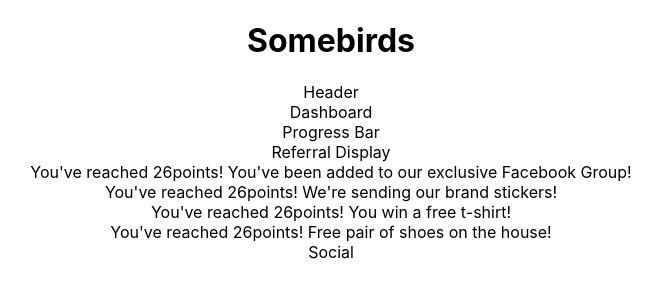
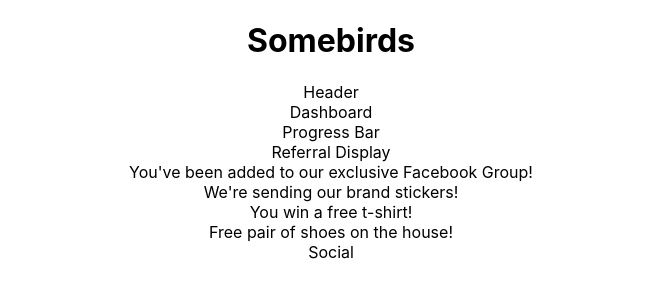
Before and after one commit to wan-li-va/ReferralApp, a React (Create React App) app: page / in a window 1280 px wide. Shown: the top 300 px of the page, without its empty margins (309-971 px from the left). Built offline with nearby package versions, Linux system fonts and the light colour scheme; no server answers.

Commit message:
rewards pt 2

```diff
--- a/src/components/Dashboard.js
+++ b/src/components/Dashboard.js
@@ -45,10 +45,10 @@
         */
 
        const rewards = [
-        "You've reached " + this.state.numReferrals + "points! You've been added to our exclusive Facebook Group!" ,
-        "You've reached " + this.state.numReferrals + "points! We're sending our brand stickers!",
-        "You've reached " + this.state.numReferrals + "points! You win a free t-shirt!",
-        "You've reached " + this.state.numReferrals + "points! Free pair of shoes on the house!"
+        {name: "You've been added to our exclusive Facebook Group!", numRequired: 10},
+        {name: "We're sending our brand stickers!", numRequired: 25},
+        {name: "You win a free t-shirt!", numRequired: 50},
+        {name: "Free pair of shoes on the house!", numRequired: 100}
     ]
 
     this.setState({
--- a/src/components/Dashboard/Rewards.js
+++ b/src/components/Dashboard/Rewards.js
@@ -4,18 +4,18 @@
     console.log(rewards)
 
     let achieved = [];
-    for (let i = 1; i <= referralAmt; i++){
+    for (let i = 1; i <= referralAmt; i++) {
             if(i = 10){
-                achieved.push(rewards[0]);
+                achieved.push(rewards[0].name);
             }
             if(i = 25){
-                achieved.push(rewards[1]);
+                achieved.push(rewards[1].name);
             }
             if(i = 50){
-                achieved.push(rewards[2]);
+                achieved.push(rewards[2].name);
             }
             if(i = 100){
-                achieved.push(rewards[3]);
+                achieved.push(rewards[3].name);
             }
     }
 
```
